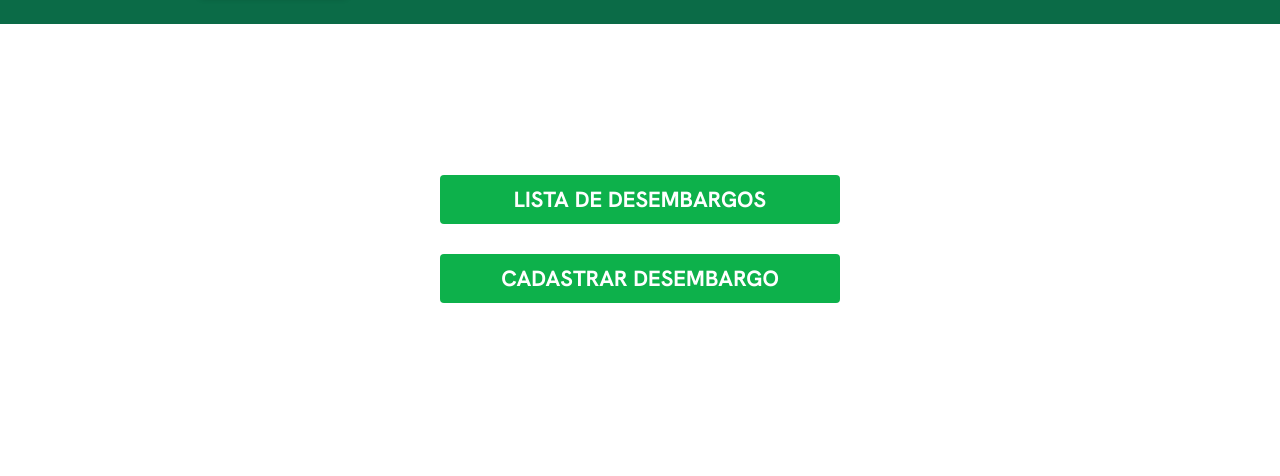
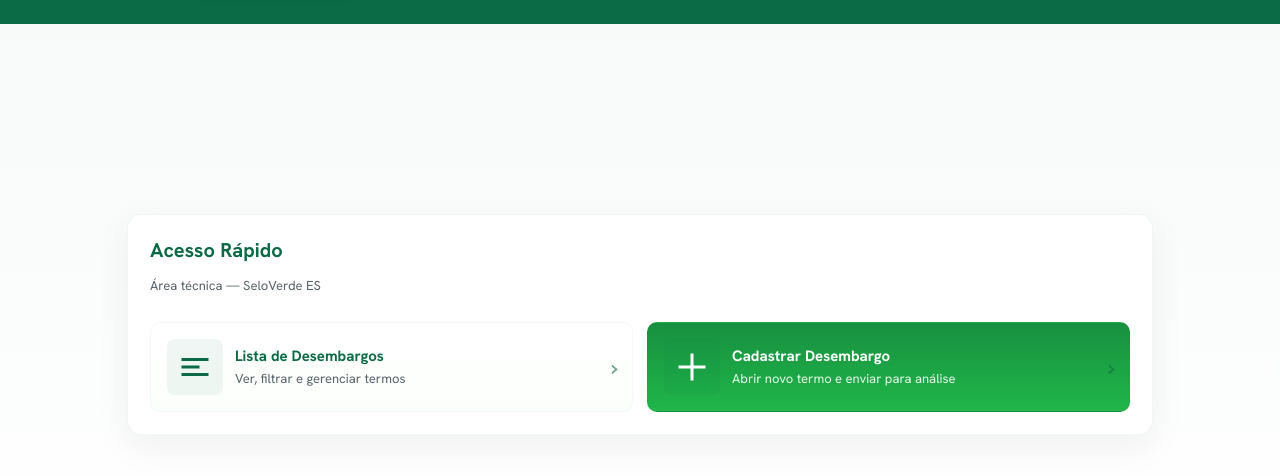
Before and after one commit to AlexanderNBJ/desembargos-site-idaf, a plain HTML site: page frontend/menuPrincipal.html in a window 1280 px wide. Shown: the part 176-652 px from the top of the page. Drawn offline with Linux system fonts and the light colour scheme; no server answers; sample sign-in values are in the browser's storage.

Commit message:
Refatoração da tela de menu principal

```diff
--- a/frontend/css/stylesMenu.css
+++ b/frontend/css/stylesMenu.css
@@ -1,23 +1,100 @@
+/* stylesMenu.css - visual renovado para a tela de menu (mantém header intocado) */
+
 .menu-wrapper {
-    display: flex;
-    flex-direction: column;
-    align-items: center;
-    align-self: center;
-    height: 400px;
-    justify-content: center;
+  display: flex;
+  justify-content: center;
+  align-items: center;
+  padding: 36px 20px;
+  box-sizing: border-box;
+  min-height: calc(100vh - 200px); /* mantém espaço considerando header */
+  background: linear-gradient(180deg, rgba(11,107,71,0.03), rgba(255,255,255,0));
+  font-family: "Hanken Grotesk", system-ui, -apple-system, "Segoe UI", Roboto, Arial;
 }
 
-.menu-btn {
-    margin-top: 30px;
-    width: 400px;
-    background: #0db14b;
-    color: white;
-    border: none;
-    padding: 10px 50px;
-    border-radius: 4px;
-    font-size: 22px;
-    font-family: "Hanken Grotesk", sans-serif;
-    font-weight: bolder;
-    cursor: pointer;
-    align-self: auto;
+.menu-card {
+  width: 100%;
+  max-width: 980px;
+  background: #ffffff;
+  border-radius: 14px;
+  padding: 22px;
+  box-shadow: 0 12px 36px rgba(8,34,18,0.06);
+  border: 1px solid rgba(11,107,71,0.06);
+  display: flex;
+  flex-direction: column;
+  gap: 12px;
 }
+
+.menu-title {
+  margin: 0 0 2px 0;
+  color: #0b6b47;
+  font-size: 20px;
+  font-weight: 700;
+}
+.menu-sub {
+  margin: 0 0 8px 0;
+  color: #566168;
+  font-size: 13px;
+}
+
+/* grid de itens do menu */
+.menu-grid {
+  display: grid;
+  grid-template-columns: repeat(2, 1fr);
+  gap: 14px;
+  margin-top: 8px;
+}
+
+/* item de menu como "card link" */
+.menu-item {
+  display: flex;
+  align-items: center;
+  gap: 12px;
+  text-decoration: none;
+  padding: 16px;
+  border-radius: 10px;
+  background: linear-gradient(180deg, #fff, #fbfffb);
+  border: 1px solid rgba(11,107,71,0.04);
+  transition: transform .12s ease, box-shadow .14s ease, border-color .12s ease;
+  color: #0b6b47;
+  outline: none;
+  position: relative;
+}
+
+/* left icon */
+.mi-left { display:flex; align-items:center; justify-content:center; width:56px; height:56px; border-radius:8px; background:rgba(11,107,71,0.06); }
+.mi-icon { color: #0b6b47; }
+
+/* body text */
+.mi-title { font-weight:700; font-size:15px; color:#0b6b47; }
+.mi-desc { font-size:13px; color:#566168; margin-top:4px; }
+
+/* chevron */
+.mi-chev { margin-left: auto; font-size:26px; color: rgba(11,107,71,0.6); transform: translateX(2px); }
+
+/* primary emphasize (ex.: action principal) */
+.menu-item.primary {
+  background: linear-gradient(180deg, #17903f, #20b64a);
+  color: #fff;
+  border-color: rgba(23,144,63,0.14);
+}
+.menu-item.primary .mi-icon { color: #fff; }
+.menu-item.primary .mi-desc { color: rgba(255,255,255,0.9); }
+.menu-item.primary .mi-title { color: #fff; }
+
+/* hover / focus */
+.menu-item:hover, .menu-item:focus {
+  transform: translateY(-6px);
+  box-shadow: 0 18px 46px rgba(8,34,18,0.12);
+  border-color: rgba(11,107,71,0.12);
+}
+.menu-item:focus { outline: 3px solid rgba(23,144,63,0.12); outline-offset: 3px; }
+
+/* footer pequeno */
+.menu-foot { margin-top: 8px; color:#6b7280; font-size:13px; }
+
+/* responsividade */
+@media (max-width:900px) {
+  .menu-grid { grid-template-columns: 1fr; }
+  .mi-left { width:48px; height:48px; }
+  .menu-card { padding: 18px; }
+}
--- a/frontend/menuPrincipal.html
+++ b/frontend/menuPrincipal.html
@@ -23,10 +23,37 @@
             <button id="logoutBtn" class="logout-btn" aria-label="Logout" title="Sair">Logout</button>
         </div>
     </header>
-    <div class="menu-wrapper">
-        <button type="submit" class="menu-btn" onclick="window.location='listaDesembargos.html'">LISTA DE DESEMBARGOS</button>
-        <button type="submit" class="menu-btn" onclick="window.location='formularioDesembargos.html'">CADASTRAR DESEMBARGO</button>
-    </div>
+    <div class="menu-wrapper" role="navigation" aria-label="Menu principal">
+        <div class="menu-card">
+            <h2 class="menu-title">Acesso Rápido</h2>
+            <p class="menu-sub">Área técnica — SeloVerde ES</p>
+
+            <div class="menu-grid">
+            <a href="listaDesembargos.html" class="menu-item" aria-label="Lista de Desembargos">
+                <div class="mi-left">
+                <svg class="mi-icon" width="36" height="36" viewBox="0 0 24 24" aria-hidden="true"><path fill="currentColor" d="M3 6h18v2H3V6zm0 5h12v2H3v-2zm0 5h18v2H3v-2z"/></svg>
+                </div>
+                <div class="mi-body">
+                <div class="mi-title">Lista de Desembargos</div>
+                <div class="mi-desc">Ver, filtrar e gerenciar termos</div>
+                </div>
+                <div class="mi-chev" aria-hidden="true">›</div>
+            </a>
+
+            <a href="formularioDesembargos.html" class="menu-item primary" aria-label="Cadastrar Desembargo">
+                <div class="mi-left">
+                <svg class="mi-icon" width="36" height="36" viewBox="0 0 24 24" aria-hidden="true"><path fill="currentColor" d="M13 11h8v2h-8v8h-2v-8H3v-2h8V3h2v8z"/></svg>
+                </div>
+                <div class="mi-body">
+                <div class="mi-title">Cadastrar Desembargo</div>
+                <div class="mi-desc">Abrir novo termo e enviar para análise</div>
+                </div>
+                <div class="mi-chev" aria-hidden="true">›</div>
+            </a>
+            </div>
+        </div>
+        </div>
+
     <script src="js/auth.js"></script>
     <script src="js/userHeader.js"></script>
     <script>
```
Also changed, not shown: frontend/login.html (+0 -4 lines).
